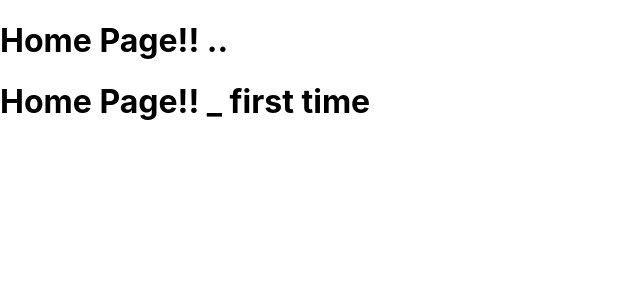
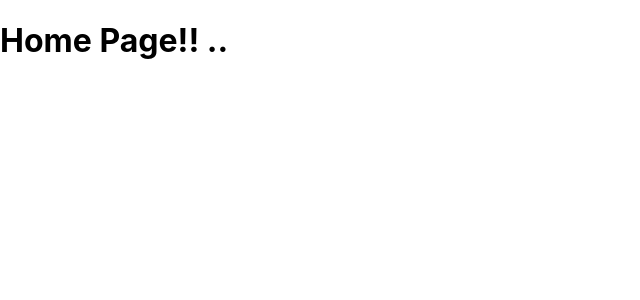
Before and after one commit to SEANsomething/Help_Me_Board, a React (Create React App) app: page / in a window 1280 px wide. Shown: the top 300 px of the page, without its empty margins (0-640 px from the left). Built offline with nearby package versions, Linux system fonts and the light colour scheme; the HTML template or start-up script is replaced by a standard one.

Commit message:
두 번째 삭제

```diff
--- a/src/pages/home/index.jsx
+++ b/src/pages/home/index.jsx
@@ -1,6 +1,5 @@
 export default function Home() {
 	return <>
 		<h1>Home Page!! ..</h1>
-		<h1>Home Page!! _ first time</h1>
 	</>
 }
```
